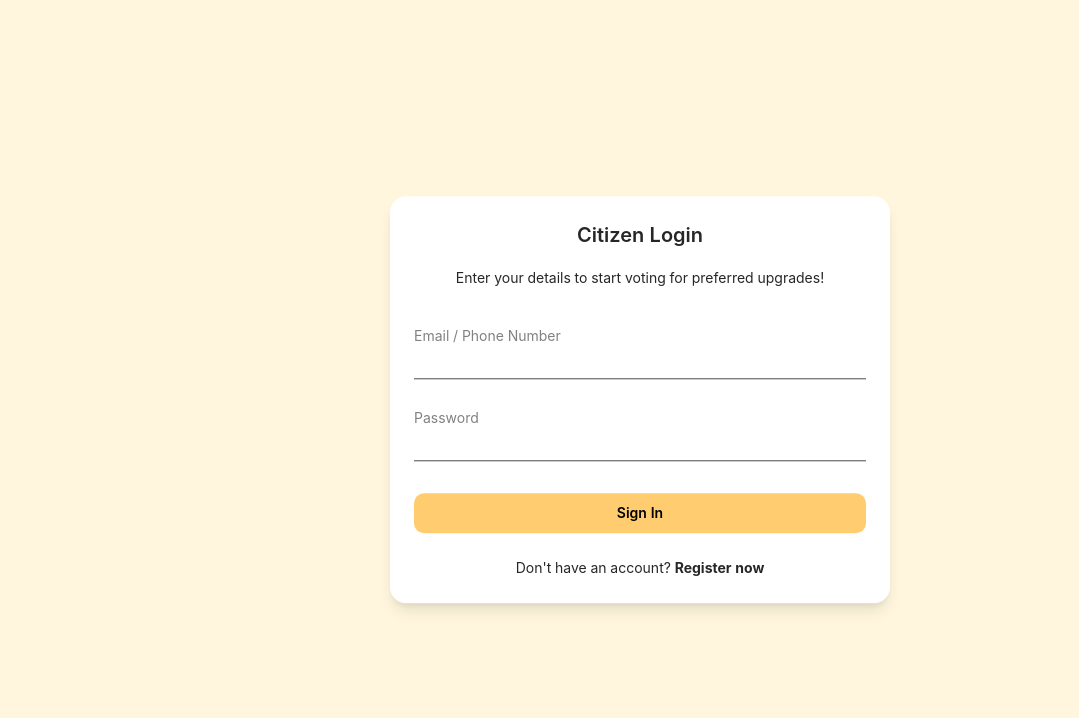
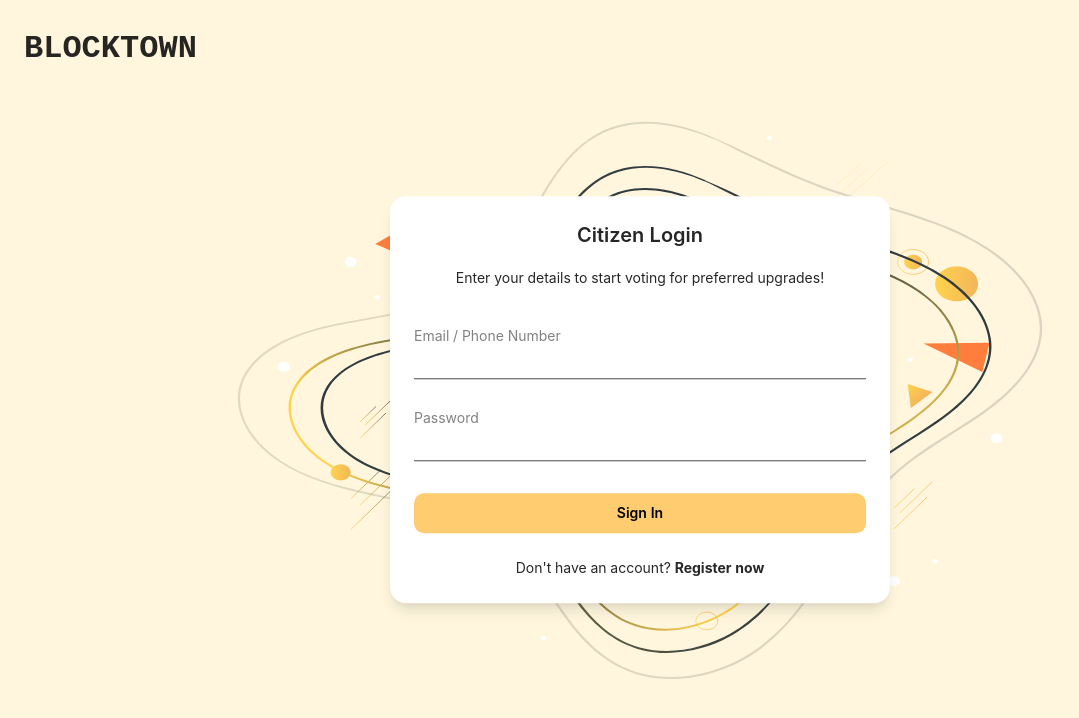
Before and after one commit to seanisoverhere/blockchainTown, a Next.js app in the folder frontend-v1/: page /login in a window 1280 px wide. Shown: the top 718 px of the page, without its empty margins (0-1079 px from the left). Built offline with nearby package versions, Linux system fonts and the light colour scheme.

Commit message:
add background

```diff
--- /dev/null
+++ b/frontend-v1/src/components/Navbar/index.tsx
@@ -0,0 +1,10 @@
+import React from 'react'
+import { StyledNav } from './styles'
+
+const Navbar = () => {
+  return (
+    <StyledNav>BLOCKTOWN</StyledNav>
+  )
+}
+
+export default Navbar
--- /dev/null
+++ b/frontend-v1/src/components/Navbar/styles.ts
@@ -0,0 +1,10 @@
+import styled from "styled-components";
+
+export const StyledNav = styled.div`
+  position: absolute;
+  z-index: 2;
+  padding: 1.5rem;
+  font-weight: 600;
+  font-size: 2rem;
+  font-family: monospace;
+`;
--- a/frontend-v1/src/containers/Login/styles.ts
+++ b/frontend-v1/src/containers/Login/styles.ts
@@ -6,6 +6,8 @@ export const Container = styled.div`
   min-height: 100vh;
   overflow: hidden;
   position: relative;
+  background: url("/frame.svg") 50% 50% no-repeat;
+  background-size: cover;
   background-color: ${colors.ORANGE_1};
 `;
 
--- a/frontend-v1/src/pages/_app.tsx
+++ b/frontend-v1/src/pages/_app.tsx
@@ -2,6 +2,7 @@ import "../styles/globals.css";
 import "antd/dist/antd.css";
 import type { AppProps } from "next/app";
 import Head from "next/head";
+import Navbar from "@/components/Navbar";
 
 export default function App({ Component, pageProps }: AppProps) {
   return (
@@ -11,6 +12,7 @@ export default function App({ Component, pageProps }: AppProps) {
         <meta name="description" content="Town Budgeting App" />
         <link rel="icon" href="/favicon.ico" />
       </Head>
+      <Navbar />
       <Component {...pageProps} />
     </>
   );
```
Also changed, not shown: frontend-v1/public/frame.svg (added).
